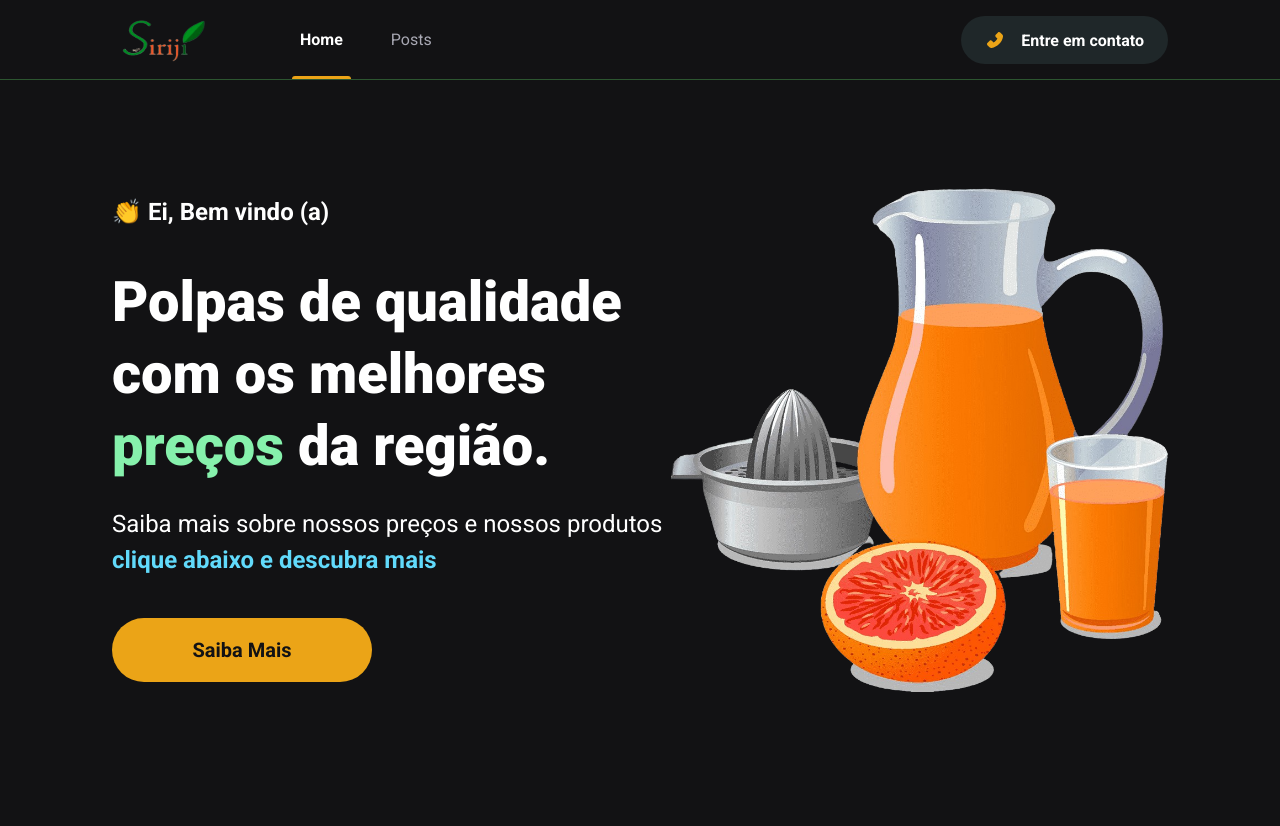
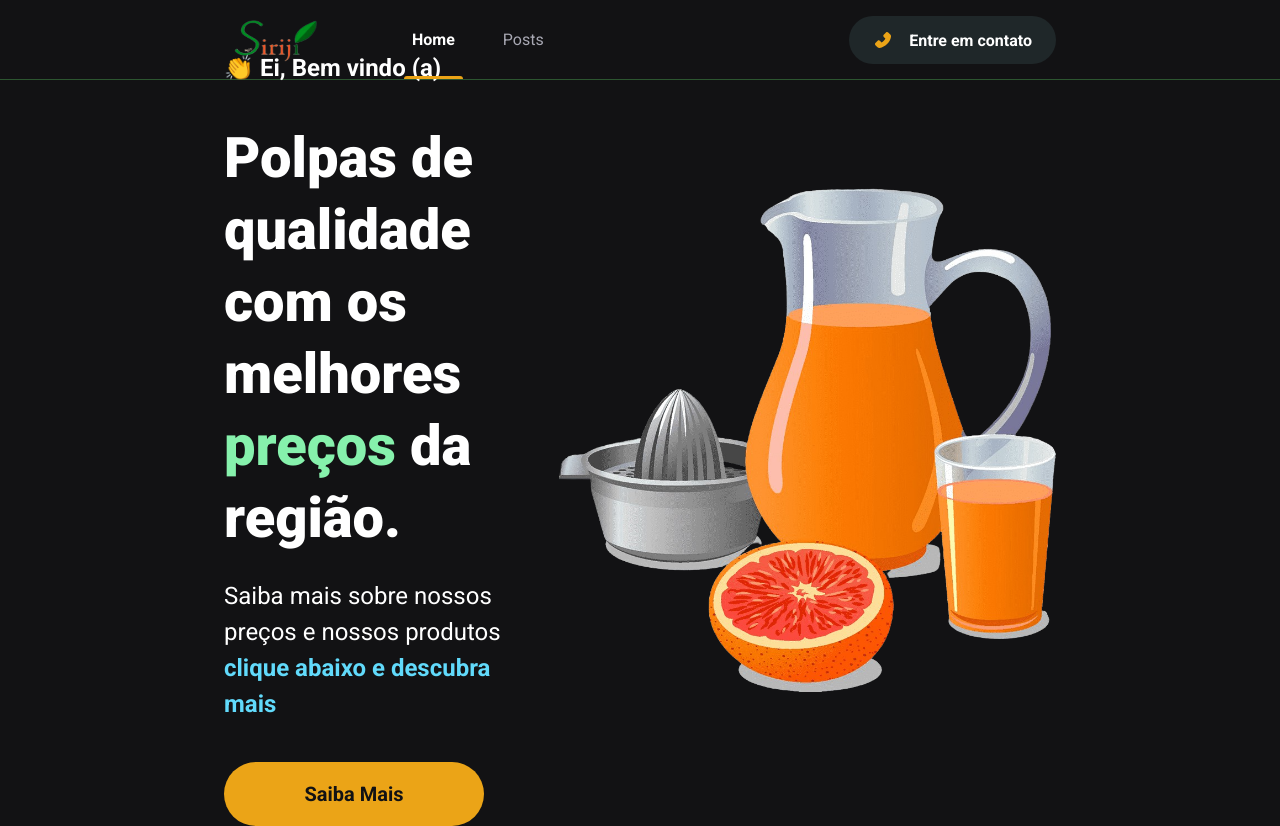
Before and after one commit to gregorylira/landing-Page-Polpas-Siriji, a Next.js app: page / in a window 1280 px wide. Before the commit the page ends 800 px from the top, so only its background shows below. Built offline with nearby package versions, Linux system fonts and the light colour scheme.

Commit message:
Homepage

```diff
--- a/src/components/Header/styles.module.scss
+++ b/src/components/Header/styles.module.scss
@@ -4,7 +4,7 @@
 }
 
 .headerContent {
-  max-width: 1120px;
+  max-width: 70%;
   height: 5rem;
   margin: 0 auto;
   padding: 0 2rem;
--- a/src/pages/home.module.scss
+++ b/src/pages/home.module.scss
@@ -1,5 +1,5 @@
 .contentContainer {
-  max-width: 1120px;
+  max-width: 70%;
   margin: 0 auto;
   padding: 0 2rem;
   height: calc(100vh - 5rem);
@@ -7,9 +7,9 @@
   display: flex;
   align-items: center;
   justify-content: space-between;
-
+  gap: 2rem;
   section + img {
-    width: 60%;
+    width: 70%;
     height: 70%;
   }
 }
```
